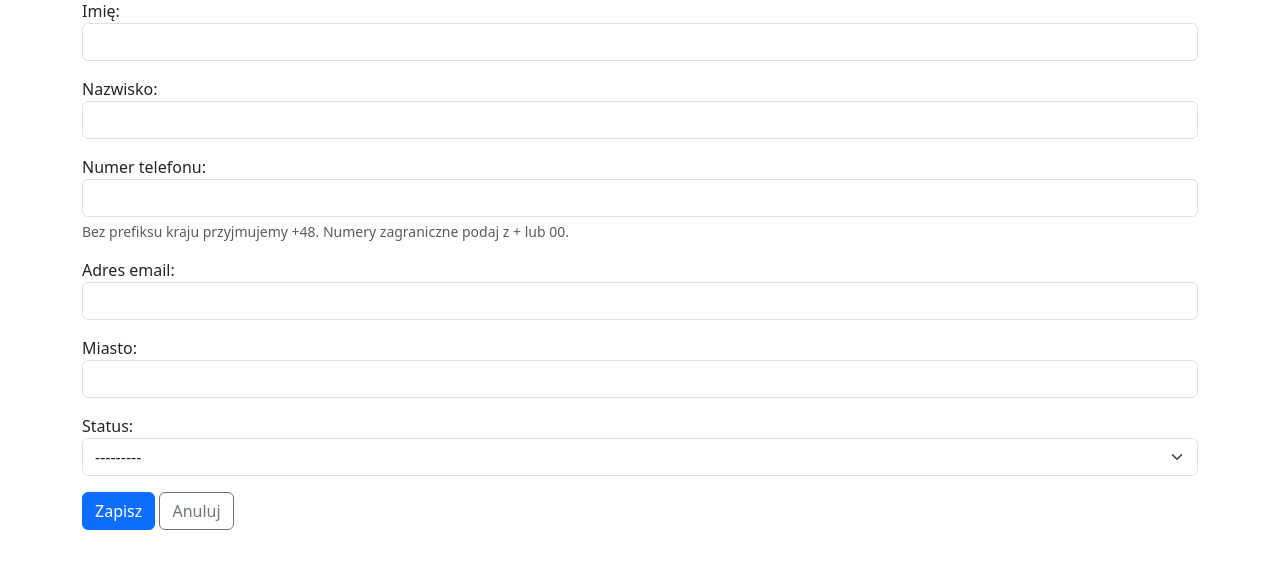
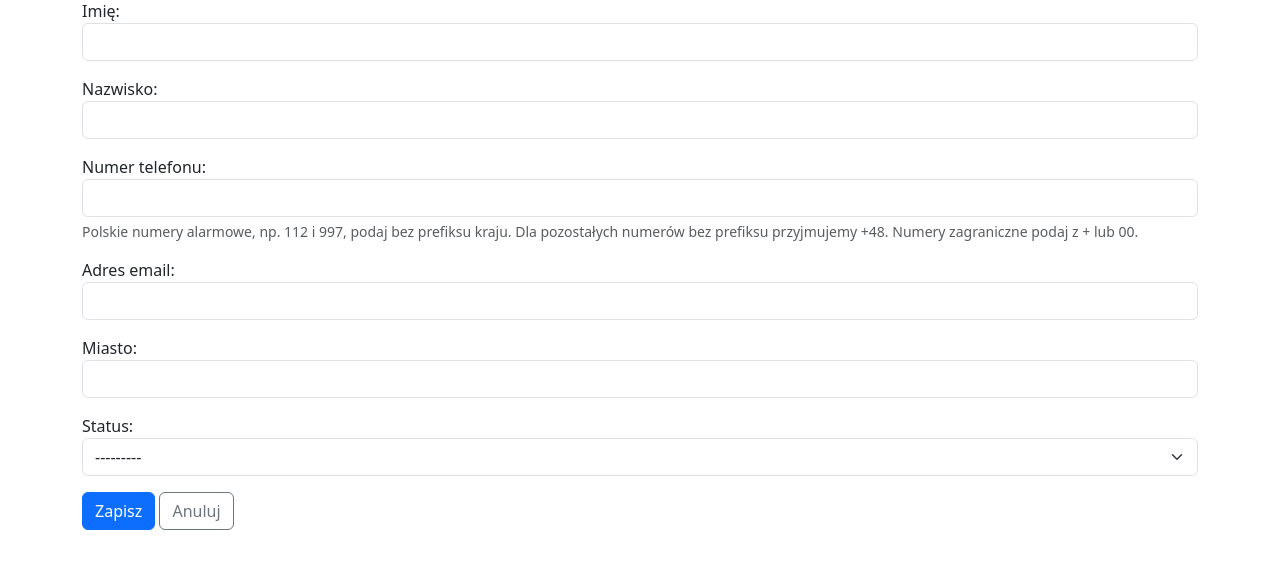
Before and after one commit to miara1/contact-management, a Django app: page /contacts/add/ in a window 1280 px wide. Shown: the part 129-698 px from the top of the page. Run offline with Django 5.2, Linux system fonts and the light colour scheme; data comes from the database, SQL or seed files in the repository; some libraries are stand-ins or nearby versions.

Commit message:
feat(import): imports and adding ncontacts now accept polish alarm numbers.

```diff
--- a/contacts/csv_import.py
+++ b/contacts/csv_import.py
@@ -117,6 +117,7 @@ def create_csv_template():
         'Bez prefiksu kraju przyjmujemy +48. '
         'Status: nowy / w trakcie / zagubiony / nieaktualny.\r\n'
     )
+    content.write('# Polskie numery alarmowe, np. 112 i 997, podaj bez prefiksu kraju.\r\n')
     writer = csv.writer(content, delimiter=';', lineterminator='\r\n')
     writer.writerow(CSV_HEADERS)
     writer.writerow(('Jan', 'Kowalski', '+48500100200', 'jan.kowalski@example.com', 'Warszawa', 'nowy'))
--- a/contacts/forms.py
+++ b/contacts/forms.py
@@ -2,7 +2,7 @@ from django import forms
 from django.core.validators import FileExtensionValidator
 
 from .models import Contact
-from .phone_numbers import normalize_phone_number
+from .phone_numbers import POLISH_EMERGENCY_NUMBERS, normalize_phone_number
 
 
 class ContactForm(forms.ModelForm):
@@ -26,10 +26,18 @@ class ContactForm(forms.ModelForm):
             'status': 'Status',
         }
         widgets = {
-            'phone_number': forms.TextInput(attrs={'type': 'tel', 'autocomplete': 'tel'}),
+            'phone_number': forms.TextInput(attrs={
+                'type': 'tel',
+                'autocomplete': 'tel',
+                'data-polish-emergency-numbers': ' '.join(POLISH_EMERGENCY_NUMBERS),
+            }),
         }
         help_texts = {
-            'phone_number': 'Bez prefiksu kraju przyjmujemy +48. Numery zagraniczne podaj z + lub 00.',
+            'phone_number': (
+                'Polskie numery alarmowe, np. 112 i 997, podaj bez prefiksu kraju. '
+                'Dla pozostałych numerów bez prefiksu przyjmujemy +48. '
+                'Numery zagraniczne podaj z + lub 00.'
+            ),
         }
         error_messages = {
             'phone_number': {'unique': 'Kontakt z takim numerem telefonu już istnieje.'},
--- a/contacts/phone_numbers.py
+++ b/contacts/phone_numbers.py
@@ -3,12 +3,23 @@ import re
 import phonenumbers
 from django.core.exceptions import ValidationError
 
+# Short codes are restricted to Polish emergency numbers listed by UKE.
+# https://bip.uke.gov.pl/numeracja/tablice-numerow-kierowania-alarmowego-nka,4,32.html
+POLISH_EMERGENCY_NUMBERS = (
+    '112', '984', '985', '986', '987', '991', '992',
+    '993', '994', '995', '996', '997', '998', '999',
+)
+
 
 def normalize_phone_number(value):
     number = re.sub(r'[\s()-]', '', value)
-    error_message = 'Podaj prawidłowy numer telefonu, np. +48500100200.'
+    error_message = 'Podaj prawidłowy numer telefonu lub polski numer alarmowy, np. 112.'
     if not re.fullmatch(r'(?:\+|00)?[0-9]+', number):
         raise ValidationError(error_message, code='invalid_phone_number')
+
+    # Keep Polish emergency short codes unchanged instead of prepending +48.
+    if number in POLISH_EMERGENCY_NUMBERS:
+        return number
 
     if number.startswith('00'):
         number = '+' + number[2:]
--- a/contacts/static/contacts/js/contact_form.js
+++ b/contacts/static/contacts/js/contact_form.js
@@ -5,7 +5,10 @@ const phoneInput = contactForm?.querySelector('[name="phone_number"]');
 
 // Django still validates submissions when JavaScript or the library is unavailable.
 if (phoneInput && window.libphonenumber) {
-    const phoneError = 'Podaj prawidłowy numer telefonu, np. +48500100200.';
+    const phoneError = 'Podaj prawidłowy numer telefonu lub polski numer alarmowy, np. 112.';
+    const polishEmergencyNumbers = new Set(
+        (phoneInput.dataset.polishEmergencyNumbers || '').split(' ')
+    );
 
     function validatePhoneNumber() {
         phoneInput.setCustomValidity('');
@@ -18,6 +21,13 @@ if (phoneInput && window.libphonenumber) {
             phoneInput.setCustomValidity(phoneError);
             return;
         }
+
+        // Only Polish emergency short codes supplied by Django bypass international validation.
+        if (polishEmergencyNumbers.has(value)) {
+            phoneInput.value = value;
+            return;
+        }
+
         if (value.startsWith('00')) {
             value = '+' + value.slice(2);
         }
--- a/contacts/templates/contacts/contact_list.html
+++ b/contacts/templates/contacts/contact_list.html
@@ -25,7 +25,8 @@
         <summary>Format pliku CSV</summary>
         <p>Użyj UTF-8 i separatora średnik lub przecinek. Wszystkie pola są wymagane.</p>
         <p>Nagłówki: <code>first_name;last_name;phone_number;email;city;status</code>. Kolejność kolumn jest dowolna.</p>
-        <p>Status: nowy, w trakcie, zagubiony lub nieaktualny. Numery bez prefiksu kraju traktujemy jako polskie (+48).</p>
+        <p>Status: nowy, w trakcie, zagubiony lub nieaktualny.</p>
+        <p>Polskie numery alarmowe, np. 112 i 997, podaj bez prefiksu kraju. Dla pozostałych numerów bez prefiksu przyjmujemy +48.</p>
         <p>W Excelu ustaw kolumnę telefonu jako tekst. Wiersze instrukcji zaczynające się od # mogą znajdować się przed nagłówkami.</p>
         <p>Poprawne kontakty zostaną dodane. Wpisy niepełne, nieprawidłowe i duplikaty zostaną pominięte z opisem błędu. Istniejące kontakty pozostaną bez zmian.</p>
     </details>
```
